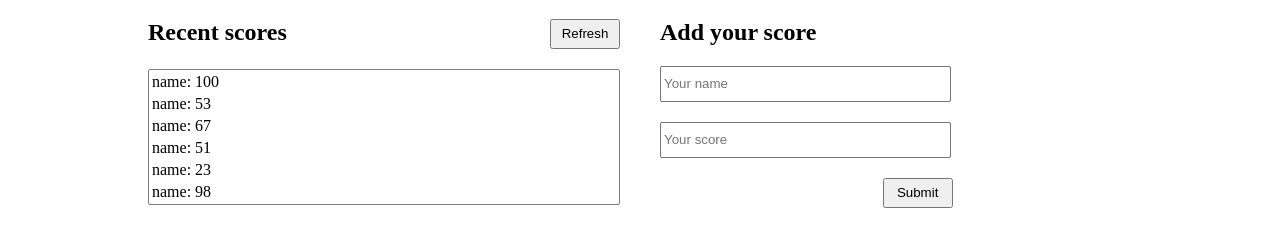
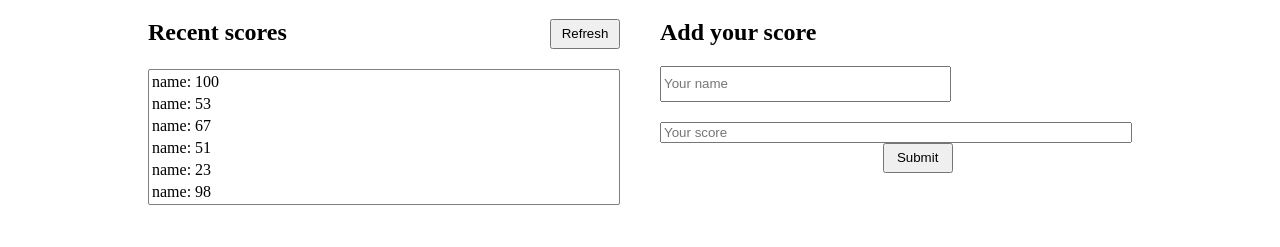
Before and after one commit to VSeray/Leaderboard, a website built with webpack: page src/index.html in a window 1280 px wide. Shown: the part 61-308 px from the top of the page. Built offline with nearby package versions, Linux system fonts and the light colour scheme.

Commit message:
Update dist and src index.html files

```diff
--- a/src/index.html
+++ b/src/index.html
@@ -15,15 +15,17 @@
                         <h2>Recent scores</h2>
                         <button type="button" class="refresh">Refresh</button>
                     </div>
+                    <div class="con-table">
                         <table class="table-score-board">
 
                         </table>
+                    </div>
                 </div>
                 <div class="score-add">
                     <form class="form-add">
                         <h2>Add your score</h2>
                         <input type="text" name="name" placeholder="Your name" id="name" required>
-                        <input type="text" name="score" placeholder="Your score" id="score" required>
+                        <input type="number" name="score" placeholder="Your score" id="score" required>
                         <button type="submit" class="btn-submit">Submit</button>
                     </form>
                 </div>
```
Also changed, not shown: dist/index.html.
